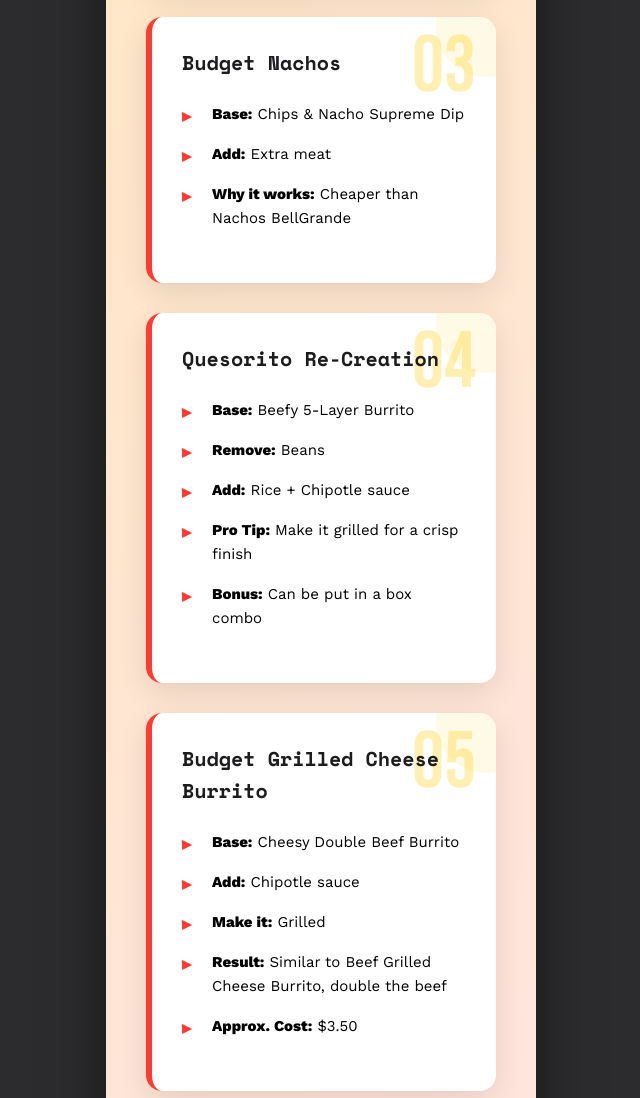
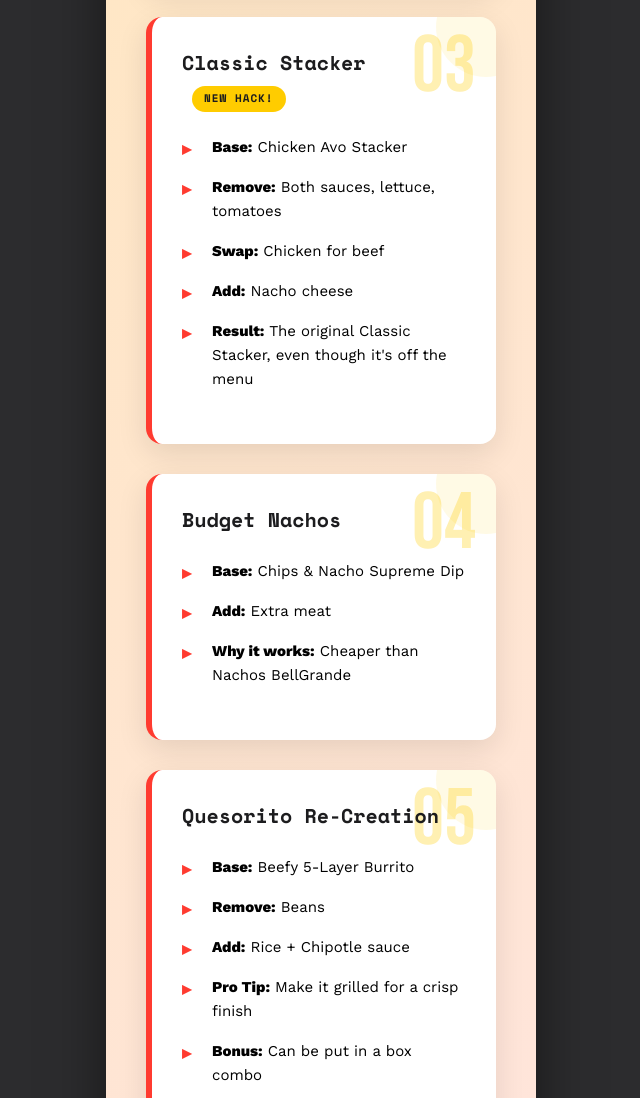
Before and after one commit to trevorbcuevas/budgetfoodguide, a plain HTML site: page index.html in a window 1280 px wide. Shown: the part 2380-3478 px from the top of the page, without its empty margins (319-959 px from the left). Drawn offline with nearby package versions, Linux system fonts and the light colour scheme.

Commit message:
Update index.html

```diff
--- a/index.html
+++ b/index.html
@@ -522,6 +522,19 @@
                 <!-- Hack 3 -->
                 <div class="hack-card fade-in">
                     <span class="hack-number">03</span>
+                    <h3>Classic Stacker <span class="badge">New Hack!</span></h3>
+                    <ul>
+                        <li><strong>Base:</strong> Chicken Avo Stacker</li>
+                        <li><strong>Remove:</strong> Both sauces, lettuce, tomatoes</li>
+                        <li><strong>Swap:</strong> Chicken for beef</li>
+                        <li><strong>Add:</strong> Nacho cheese</li>
+                        <li><strong>Result:</strong> The original Classic Stacker, even though it's off the menu</li>
+                    </ul>
+                </div>
+
+                <!-- Hack 4 -->
+                <div class="hack-card fade-in">
+                    <span class="hack-number">04</span>
                     <h3>Budget Nachos</h3>
                     <ul>
                         <li><strong>Base:</strong> Chips & Nacho Supreme Dip</li>
@@ -530,9 +543,9 @@
                     </ul>
                 </div>
 
-                <!-- Hack 4 -->
+                <!-- Hack 5 -->
                 <div class="hack-card fade-in">
-                    <span class="hack-number">04</span>
+                    <span class="hack-number">05</span>
                     <h3>Quesorito Re-Creation</h3>
                     <ul>
                         <li><strong>Base:</strong> Beefy 5-Layer Burrito</li>
@@ -543,9 +556,9 @@
                     </ul>
                 </div>
 
-                <!-- Hack 5 -->
+                <!-- Hack 6 -->
                 <div class="hack-card fade-in">
-                    <span class="hack-number">05</span>
+                    <span class="hack-number">06</span>
                     <h3>Budget Grilled Cheese Burrito</h3>
                     <ul>
                         <li><strong>Base:</strong> Cheesy Double Beef Burrito</li>
@@ -556,9 +569,9 @@
                     </ul>
                 </div>
 
-                <!-- Hack 6 -->
+                <!-- Hack 7 -->
                 <div class="hack-card fade-in">
-                    <span class="hack-number">06</span>
+                    <span class="hack-number">07</span>
                     <h3>Top 5 Rewards to Redeem (Ranked)</h3>
                     <ul>
                         <li><strong>1.</strong> Cheesy Gordita Crunch</li>
```
